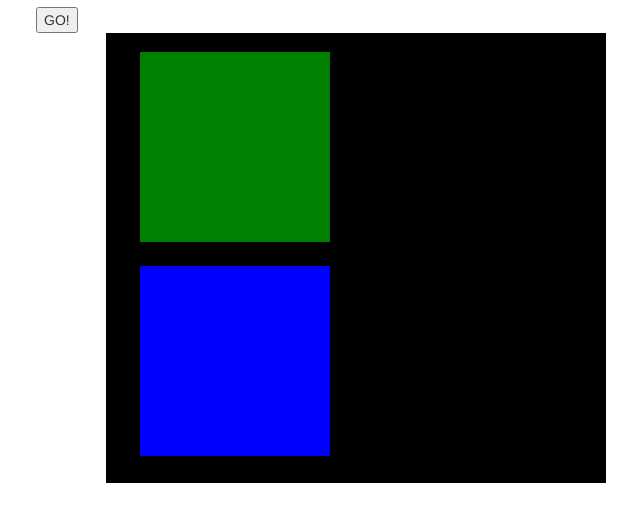
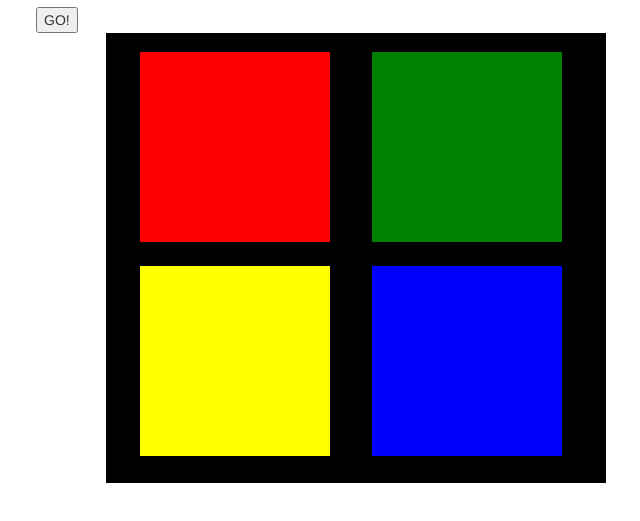
Before and after one commit to Sabastain-Emaka/Simple-Simon-Game, a plain HTML site: page index.html in a window 1280 px wide. Shown: the part 63-584 px from the top of the page, without its empty margins (284-924 px from the left). Drawn offline with nearby package versions, Linux system fonts and the light colour scheme.

Commit message:
colours completed

```diff
--- a/index.css
+++ b/index.css
@@ -28,3 +28,28 @@ text-align: center;
 h2 {
     text-align: center;
 }
+#red {
+    background-color: red;
+    width: 200px;
+    height: 200px;
+    border: solid 5px black;
+    padding: 1em;
+    margin: 1em;
+}
+
+#row-1 {
+    display: inline-block;
+}
+
+#row-2 {
+    display: inline-block;
+}
+
+#yellow {
+    background-color: yellow;
+    width: 200px;
+    height: 200px;
+    border: solid 5px black;
+    padding: 1em;
+    margin: 1em;
+}
```
